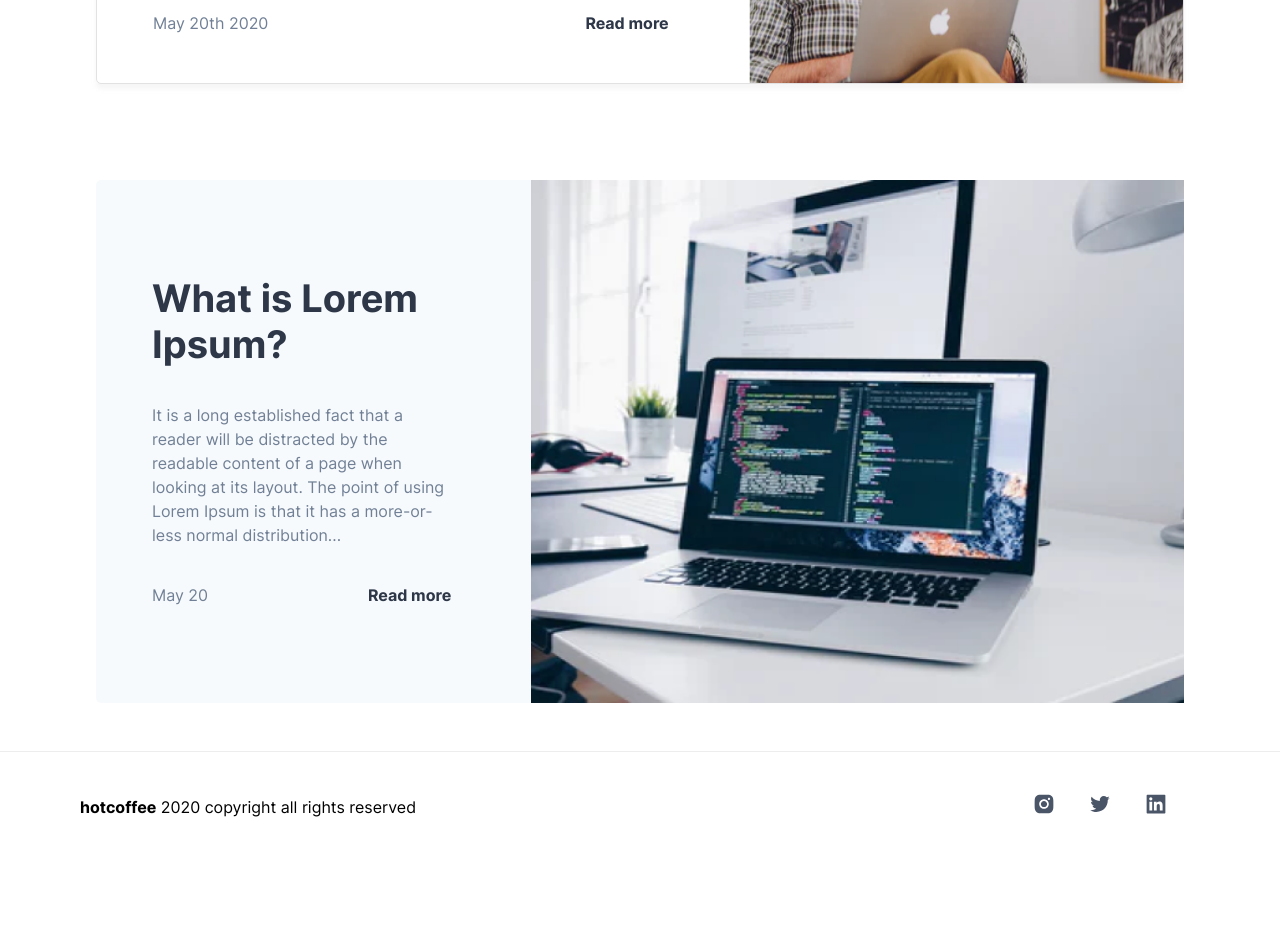
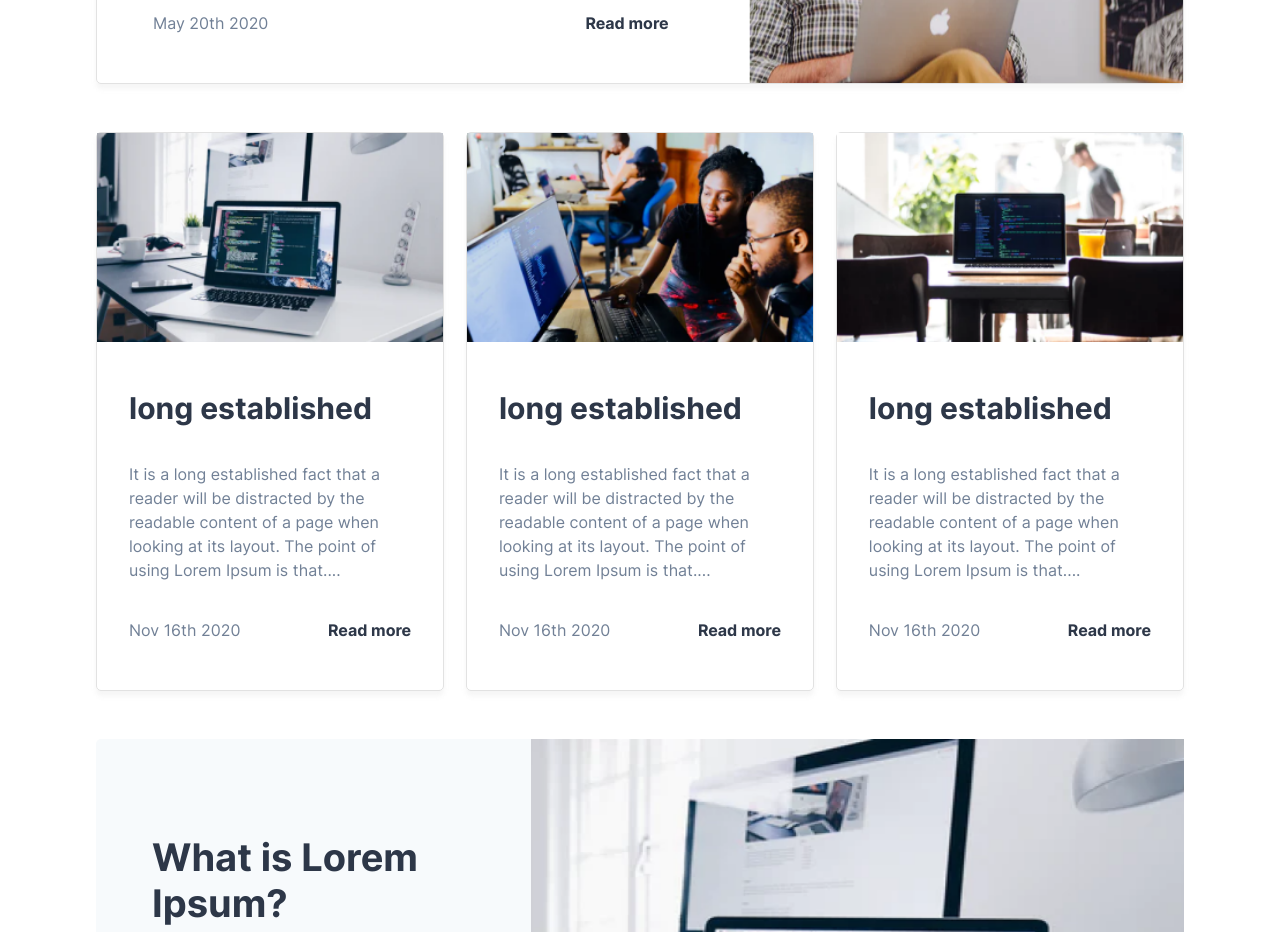
Before and after one commit to RafaelGoulartB/next-blog-cms, a Next.js app: page / in a window 1280 px wide. Shown: the part 1000-1932 px from the top of the page. Before the commit the page ends 1862 px from the top, so only its background shows below. Built offline with nearby package versions, Linux system fonts and the light colour scheme; a web font is replaced by a local one.

Commit message:
feat: implement post cards

```diff
--- /dev/null
+++ b/components/post-card/index.tsx
@@ -0,0 +1,61 @@
+import React from 'react'
+import { Flex, Heading, Text } from '@chakra-ui/react'
+import Link from 'next/link'
+import Image from 'next/image'
+import { monthNames, PostProps } from '../../pages/constants'
+
+const PostCard: React.FC<PostProps> = ({
+  id,
+  title,
+  description,
+  image,
+  date
+}) => {
+  return (
+    <Flex
+      as="article"
+      flexDir="column"
+      boxSizing="border-box"
+      width={{ sm: '100%', lg: '32%' }}
+      boxShadow="0px 5px 4px rgba(221, 221, 221, 0.25)"
+      borderRadius="sm"
+      borderWidth="1px"
+      borderStyle="solid"
+      borderColor="gray.200"
+      mt={{ sm: '8', lg: '0' }}
+    >
+      {/* Image */}
+      <Flex position="relative" alignSelf="center">
+        <Image src={image} alt={title} quality={100} width={480} height={290} />
+      </Flex>
+
+      {/* Text */}
+      <Flex flexDir="column" py="12" pl="8" pr="8">
+        <Heading as="h3" fontSize="3xl" color="gray.800">
+          {title}
+        </Heading>
+        <Text py="9" color="gray.300">
+          {description}
+        </Text>
+
+        <Flex justifyContent="space-between">
+          <Text color="gray.300">{`${
+            monthNames[date.getMonth()]
+          } ${date.getDate()}th ${date.getFullYear()}`}</Text>
+          <Link href={`/posts/${id}`}>
+            <Text
+              as="a"
+              color="gray.800"
+              fontWeight="bold"
+              _hover={{ cursor: 'pointer', textDecor: 'underline' }}
+            >
+              Read more
+            </Text>
+          </Link>
+        </Flex>
+      </Flex>
+    </Flex>
+  )
+}
+
+export default PostCard
--- a/pages/index.tsx
+++ b/pages/index.tsx
@@ -1,17 +1,33 @@
 import React from 'react'
+import { Box } from '@chakra-ui/react'
 import HeadSection from '../components/head'
 import HighlightSection from '../components/highlight-card'
 import LatestCard from '../components/latest-card'
 import ListPost from '../components/list-post'
+import PostCard from '../components/post-card'
+import PostCardContainer from '../components/post-card/container'
+import { posts } from './constants'
 
 export default function Home() {
   return (
-    <>
+    <Box as="main">
       <HeadSection />
       <ListPost>
         <LatestCard />
+        <PostCardContainer>
+          {posts.map(post => (
+            <PostCard
+              key={post.id}
+              id={post.id}
+              title={post.title}
+              description={post.description}
+              image={post.image}
+              date={post.date}
+            />
+          ))}
+        </PostCardContainer>
         <HighlightSection />
       </ListPost>
-    </>
+    </Box>
   )
 }
```
